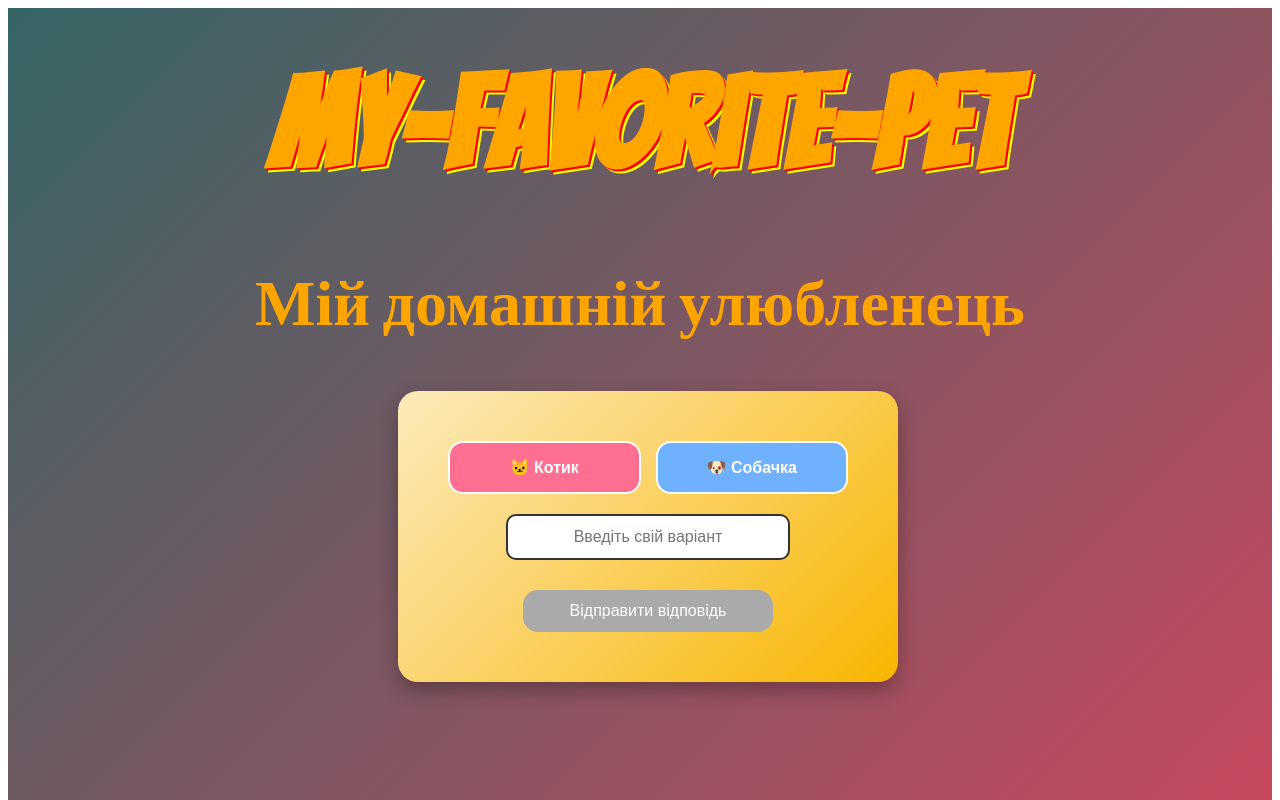
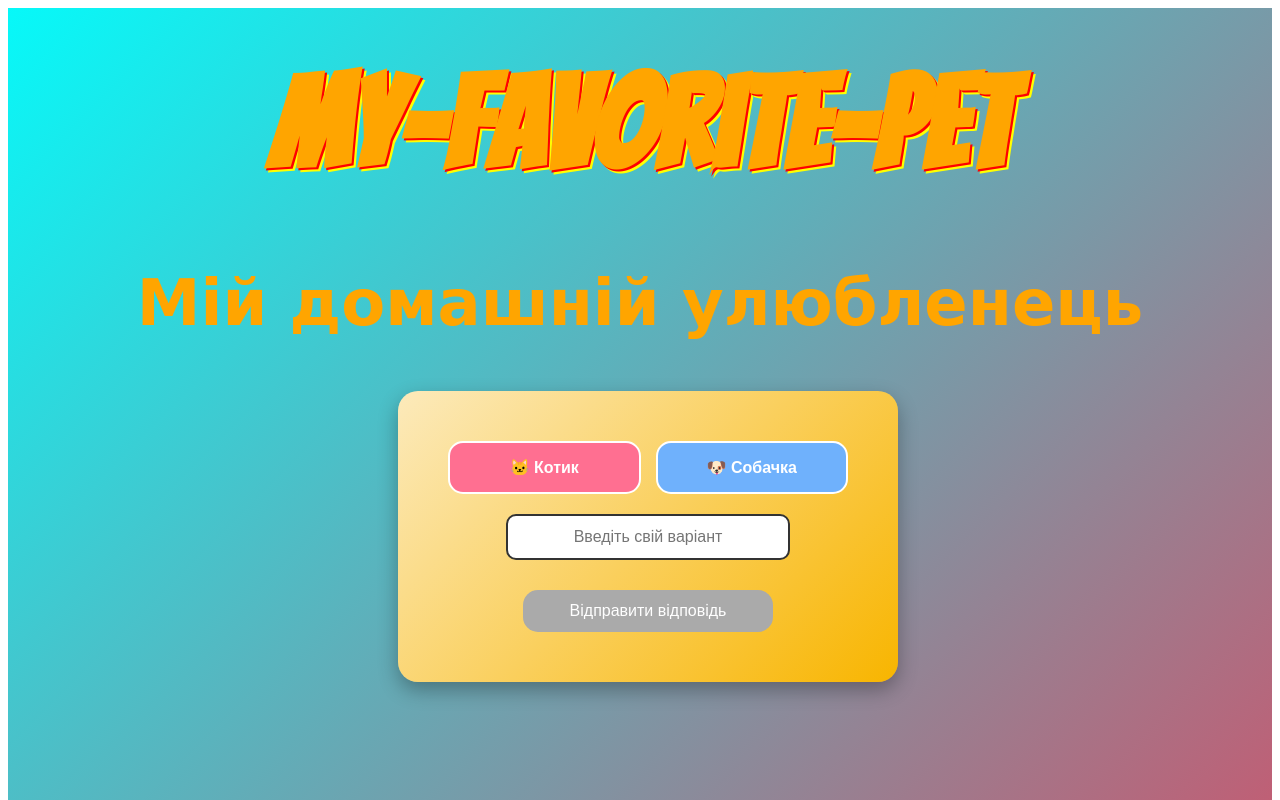
Before and after one commit to Andreyisenko/my-favorite-pet, a React (Vite) app: page / in a window 1280 px wide. Shown: the top 800 px of the page. Built offline with nearby package versions, Linux system fonts and the light colour scheme.

Commit message:
add-font

```diff
--- a/src/components/App.css
+++ b/src/components/App.css
@@ -13,7 +13,8 @@ h1 {
 
 h2 {
   text-align: center;
-  font-family: "Bangers", cursive;
+  font-family:
+    "Comic Sans MS", cursive, sans-serif; /* базовий мультяшний шрифт */
   color: orange;
   font-size: 4rem;
   margin: 0;
@@ -35,5 +36,5 @@ h2 {
 }
 
 .wwwrap {
-  background: linear-gradient(135deg, rgb(53, 101, 101), rgb(224, 68, 94));
+  background: linear-gradient(135deg, rgb(6, 249, 249), rgb(224, 68, 94));
 }
```
